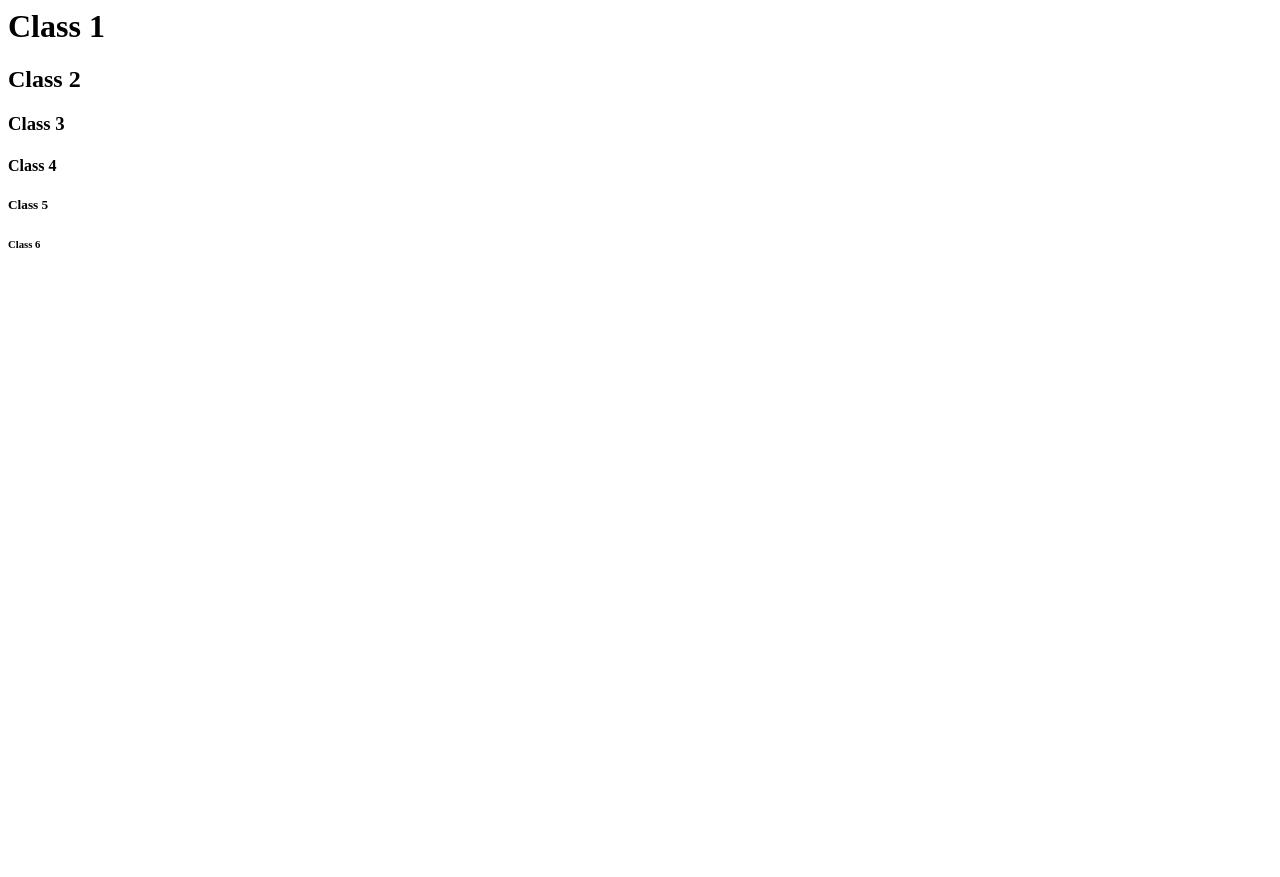
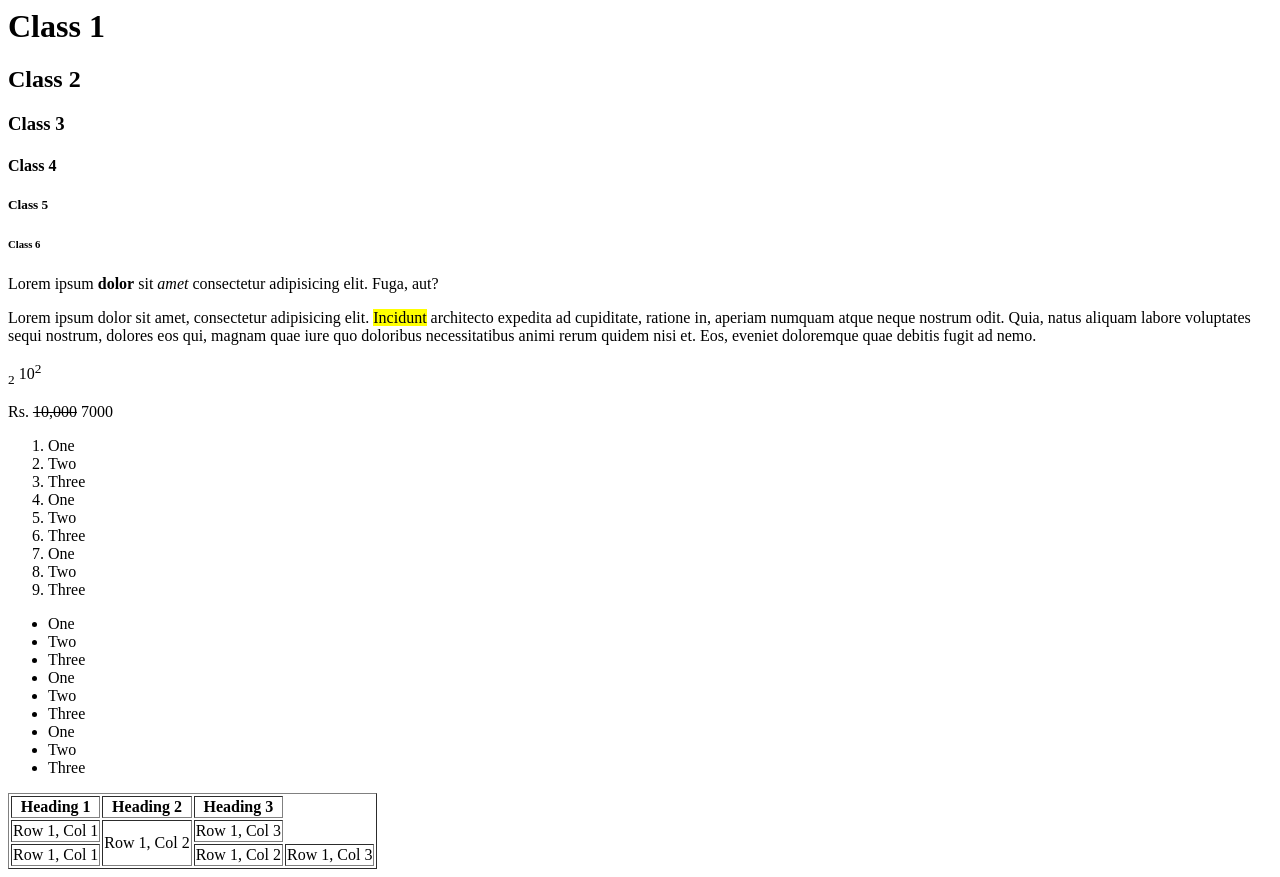
Before and after one commit to vansh-08/HTML--CSS, a plain HTML site: page index.html in a window 1280 px wide. Before the commit the page ends 800 px from the top, so only its background shows below. Drawn offline with Linux system fonts and the light colour scheme.

Commit message:
final commit

```diff
--- a/index.html
+++ b/index.html
@@ -9,5 +9,51 @@
         <h4>Class 4</h4>
         <h5>Class 5</h5>
         <h6>Class 6</h6>
+
+        <p>Lorem ipsum <b>dolor</b> sit <i>amet</i> consectetur adipisicing elit. Fuga, aut?</p>
+        <p>Lorem ipsum dolor sit amet, consectetur adipisicing elit. <mark>Incidunt</mark> architecto expedita ad cupiditate, ratione in, aperiam numquam atque neque nostrum odit. Quia, natus aliquam labore voluptates sequi nostrum, dolores eos qui, magnam quae iure quo doloribus necessitatibus animi rerum quidem nisi et. Eos, eveniet doloremque quae debitis fugit ad nemo.</p>
+        <p> <sub>2</sub> 10<sup>2</sup></p>
+        <p>Rs. <del>10,000</del> 7000 </p>
+        <ol>
+            <li>One</li>
+            <li>Two</li>
+            <li>Three</li>
+            <li>One</li>
+            <li>Two</li>
+            <li>Three</li>
+            <li>One</li>
+            <li>Two</li>
+            <li>Three</li>
+        </ol>
+
+        <ul>
+            <li>One</li>
+            <li>Two</li>
+            <li>Three</li>
+            <li>One</li>
+            <li>Two</li>
+            <li>Three</li>
+            <li>One</li>
+            <li>Two</li>
+            <li>Three</li>
+        </ul>
+
+        <table border>
+            <tr>
+                <th>Heading 1</th>
+                <th>Heading 2</th>
+                <th>Heading 3</th>
+            </tr>
+            <tr>
+                <td>Row 1, Col 1</td>
+                <td rowspan="2">Row 1, Col 2</td>
+                <td>Row 1, Col 3</td>
+            </tr>
+            <tr>
+                <td>Row 1, Col 1</td>
+                <td>Row 1, Col 2</td>
+                <td>Row 1, Col 3</td>
+            </tr>
+        </table>
     </body>
 </html>
```
